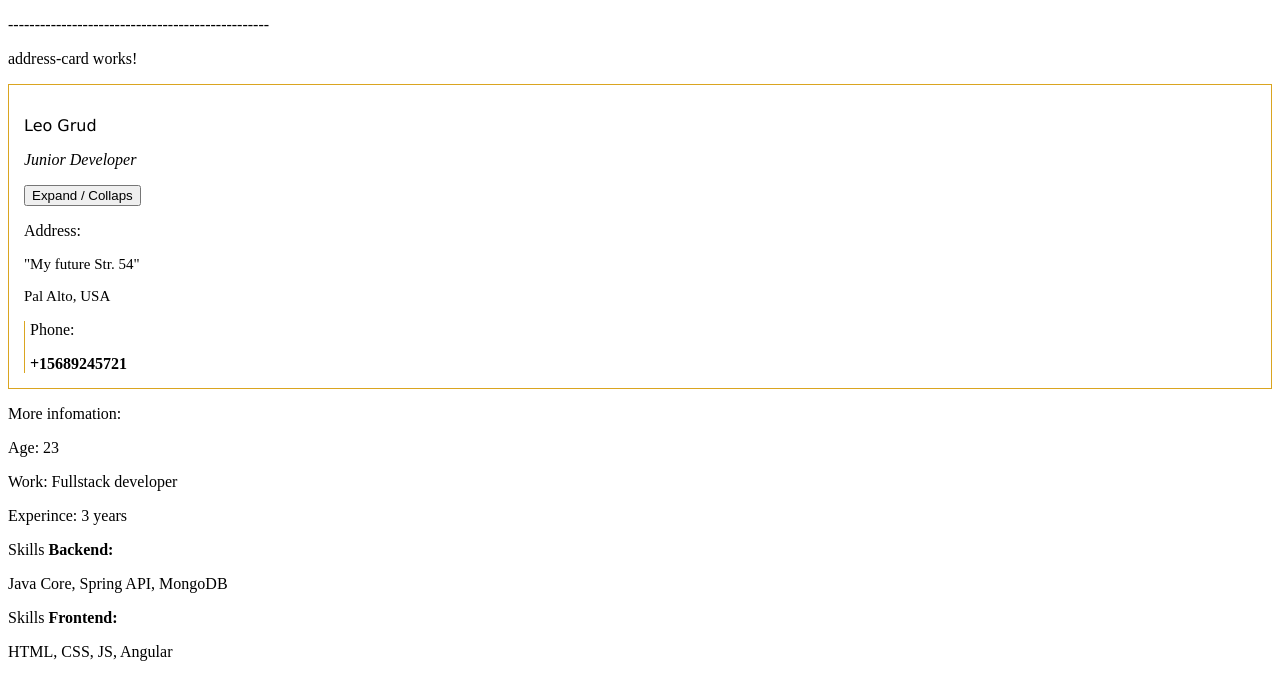
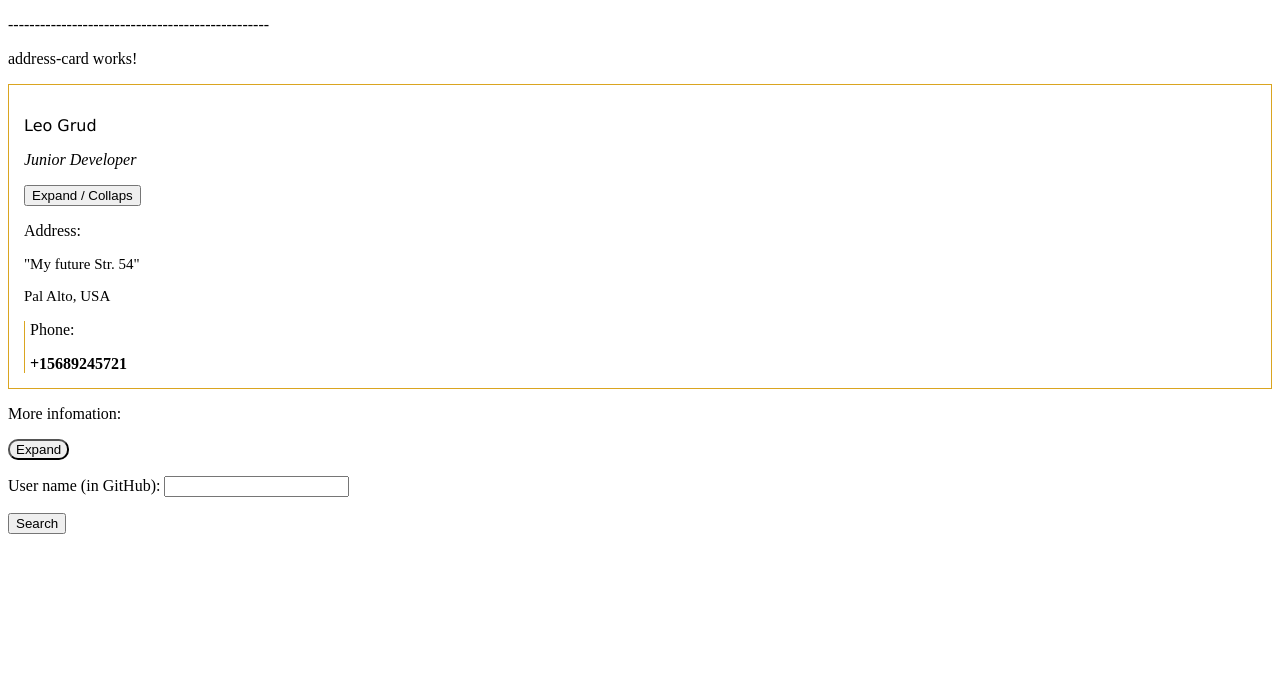
Before and after one commit to NolimitL/Web, an Angular app in the folder Front-end/firstapp/: page / in a window 1280 px wide. Shown: the top 700 px of the page. Built offline with nearby package versions, Linux system fonts and the light colour scheme.

Commit message:
Added routing, data fom github-person

```diff
--- a/Front-end/firstapp/src/app/app.component.html
+++ b/Front-end/firstapp/src/app/app.component.html
@@ -14,4 +14,6 @@
 <p>-------------------------------------------------</p>
 <app-address-card [usermy]="userIN"></app-address-card>
 <p>More infomation:</p>
-<app-extra [inform]='extrainform'></app-extra>
+<app-extra [inform]="extrainform"></app-extra>
+<!-- <p><input type="text" [(ngModel)]="inputText"></p>{{inputText}} -->
+<router-outlet></router-outlet>
--- a/Front-end/firstapp/src/app/app.component.ts
+++ b/Front-end/firstapp/src/app/app.component.ts
@@ -2,6 +2,8 @@ import { Component } from '@angular/core';
 import axios from 'axios';
 import { User } from './address-card/user.model';
 import { ExtraIn } from './extra/extra-inf';
+import { FuntionalService } from './funtional.service';
+import { HttpClient } from '@angular/common/http';
 
 @Component({
   selector: 'app-root',
@@ -12,8 +14,16 @@ export class AppComponent {
 
   userIN: User;
   extrainform: ExtraIn;
+  inputText: string = 'Write text';
 
-  constructor(){
+  constructor(private funsvc:FuntionalService, private http:HttpClient){
+    //obs (obsevable/observe - наблюдаемый/обзор)
+    // let obs = this.http.get('https://api.github.com/users/NolimitL');
+    // obs.subscribe(() => console.log("Got the response."));
+    // obs.subscribe((response)=>console.log(response));
+
+    funsvc.printsomeText('Hi everyone!');
+
     this.extrainform = new ExtraIn;
     this.extrainform.age = 23;
     this.extrainform.experience = '3 years';
--- /dev/null
+++ b/Front-end/firstapp/src/app/dashboard/dashboard.component.html
@@ -0,0 +1 @@
+<p>dashboard works!</p>
--- /dev/null
+++ b/Front-end/firstapp/src/app/dashboard/dashboard.component.ts
@@ -0,0 +1,15 @@
+import { Component, OnInit } from '@angular/core';
+
+@Component({
+  selector: 'app-dashboard',
+  templateUrl: './dashboard.component.html',
+  styleUrls: ['./dashboard.component.css']
+})
+export class DashboardComponent implements OnInit {
+
+  constructor() { }
+
+  ngOnInit() {
+  }
+
+}
--- a/Front-end/firstapp/src/app/extra/extra.component.css
+++ b/Front-end/firstapp/src/app/extra/extra.component.css
@@ -0,0 +1,6 @@
+.age{
+    font-size: medium;
+}
+.button{
+    border-radius: 10px;
+}
--- a/Front-end/firstapp/src/app/extra/extra.component.html
+++ b/Front-end/firstapp/src/app/extra/extra.component.html
@@ -1,4 +1,6 @@
-<div>
+<button class="button" *ngIf="isClick" (click)="haveClicked()"> Expand </button>
+<button class="button" *ngIf="!isClick" (click)="haveClicked()"> Collaps </button>
+<div *ngIf="!isClick">
     <p class="age">Age: {{extraInformation.age}}</p>
     <p>Work: {{extraInformation.work}}</p>
     <p>Experince: {{extraInformation.experience}}</p>
@@ -7,3 +9,14 @@
         <p>Skills<strong> Frontend:</strong></p>
     <p>{{extraInformation.skills[2]}}, {{extraInformation.skills[3]}}</p>
 </div>
+<p>User name (in GitHub): <input type="text" [(ngModel)] = "userName"></p>
+<button (click) = "search()">Search</button>
+<div *ngFor="let data of dataOfUser">
+    <p>{{data}}</p>
+</div>
+<!-- <div *ngIf="dataOfUser">
+    <p>URL: {{dataOfUser.url}}</p>
+    <p>Username: {{dataOfUser.name}}</p>
+    <p>Company: {{dataOfUser.company}}</p>
+    <p>Location: {{dataOfUser.location}}</p>
+</div> -->
--- a/Front-end/firstapp/src/app/extra/extra.component.ts
+++ b/Front-end/firstapp/src/app/extra/extra.component.ts
@@ -1,5 +1,7 @@
 import { Component, OnInit, Input } from '@angular/core';
 import { ExtraIn } from './extra-inf';
+import { FuntionalService } from '../funtional.service';
+import { HttpClient } from '@angular/common/http';
 
 @Component({
   selector: 'app-extra',
@@ -10,7 +12,26 @@ export class ExtraComponent implements OnInit {
 
   @Input('inform')extraInformation:ExtraIn;
 
-  constructor() { }
+  isClick: boolean = true;
+  userName:string = "";
+  dataOfUser:any;
+
+  constructor(private http:HttpClient) {
+  }
+
+  haveClicked(){
+    this.isClick = !this.isClick;
+  }
+
+  search(){
+    this.http.get('https://api.github.com/users/' + this.userName)
+    .subscribe((response) => {
+      this.dataOfUser = response;
+      console.log(this.dataOfUser);
+    },
+    ()=>console.log("Not found this " + this.userName + " Person"));
+
+  }
 
   ngOnInit() {
   }
--- /dev/null
+++ b/Front-end/firstapp/src/app/funtional.service.ts
@@ -0,0 +1,13 @@
+import { Injectable } from '@angular/core';
+
+@Injectable({
+  providedIn: 'root'
+})
+export class FuntionalService {
+
+  constructor() { }
+
+  printsomeText(text){
+    console.log(text);
+  }
+}
```
Also changed, not shown: Front-end/firstapp/src/app/app-routing/app-routing.module.ts (added, +28 -0 lines), Front-end/firstapp/src/app/app.module.ts (+15 -5 lines), Front-end/firstapp/src/app/extra/extra.module.ts (added, +14 -0 lines), Front-end/firstapp/src/app/dashboard/dashboard.component.css (added), 2 other files (tests, documents, lock files or other folders).
